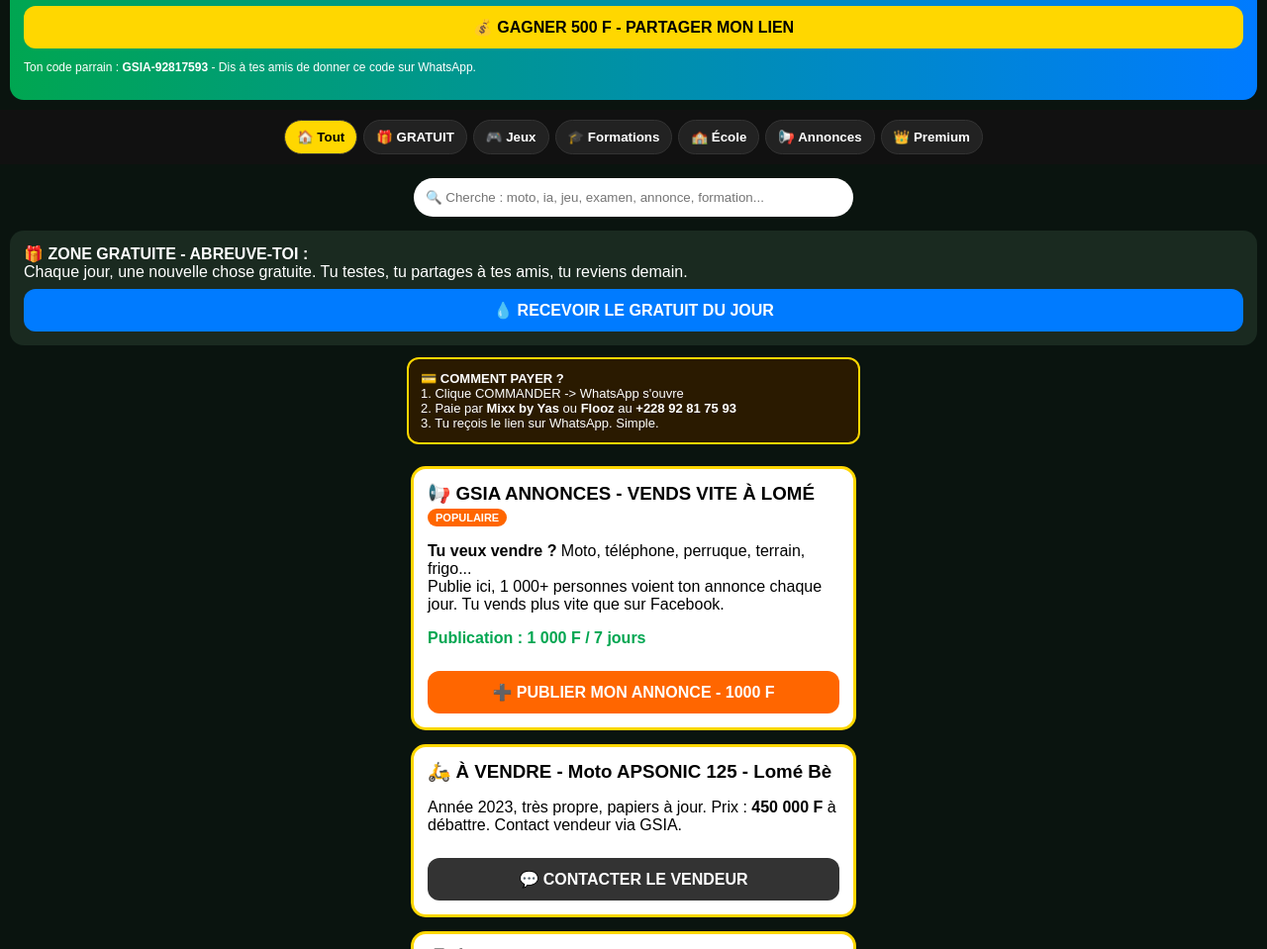
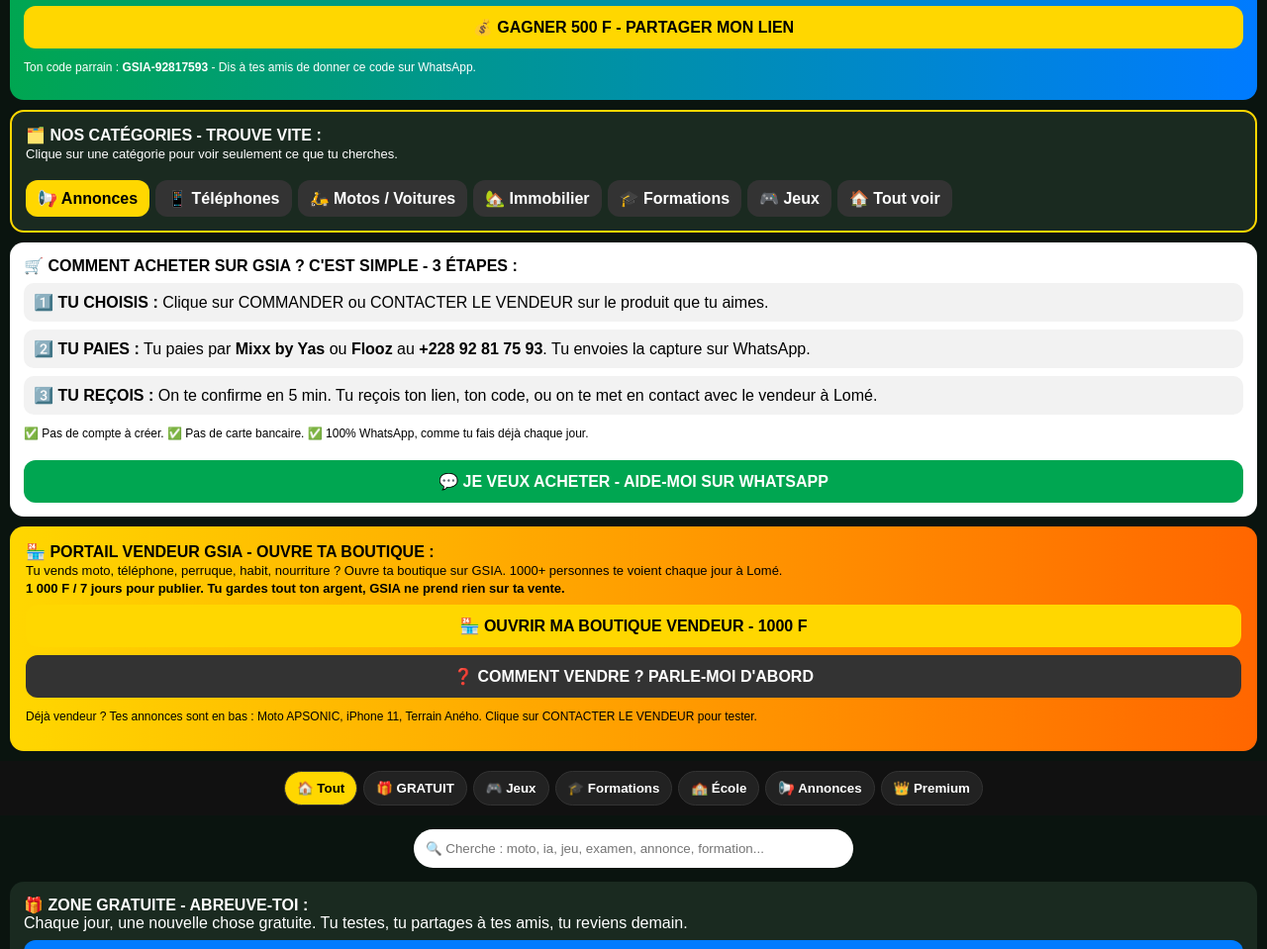
Before and after one commit to gsiastudio2026-arch/Gsia-marketplace, a plain HTML site: page index.html in a window 1280 px wide. Shown: the part 605-1564 px from the top of the page at 99% size. Drawn offline with Linux system fonts and the light colour scheme.

Commit message:
Update index.html

```diff
--- a/index.html
+++ b/index.html
@@ -33,6 +33,10 @@ button.buy{width:100%;padding:12px;border:none;border-radius:12px;font-weight:bo
 .annonceCard h3{color:#000;margin:0}
 .pubBox{background:linear-gradient(90deg,#ff0080,#ff6600);border-radius:14px;padding:14px;margin:10px;text-align:left}
 .parrainBox{background:linear-gradient(90deg,#00a651,#007bff);border-radius:14px;padding:14px;margin:10px;text-align:left}
+.catBox{background:#1a2a20;border:2px solid #FFD700;border-radius:14px;padding:14px;margin:10px;text-align:left}
+.vendeurBox{background:linear-gradient(90deg,#FFD700,#ff6600);color:#000;border-radius:14px;padding:16px;margin:10px;text-align:left}
+.acheterBox{background:#fff;color:#000;border-radius:14px;padding:14px;margin:10px;text-align:left}
+.step{background:#f2f2f2;border-radius:10px;padding:10px;margin:8px 0;text-align:left}
 </style>
 </head>
 <body>
@@ -66,6 +70,40 @@ Comme dans la vidéo CEPD-BLANC, la voix t'explique tout en 60 secondes.<br>
 <p id="parrainTxt" style="font-size:12px">Ton code parrain : <b>GSIA-92817593</b> - Dis à tes amis de donner ce code sur WhatsApp.</p>
 </div>
 
+<!-- B - NOUVELLES CATEGORIES -->
+<div class="catBox">
+<b>🗂️ NOS CATÉGORIES - TROUVE VITE :</b><br>
+<span style="font-size:13px">Clique sur une catégorie pour voir seulement ce que tu cherches.</span><br>
+<div style="display:flex;flex-wrap:wrap;gap:6px;margin-top:10px">
+<button class="buy gold" style="width:auto;padding:9px 12px" onclick="filtreCat('annonce',document.querySelector('nav button'))">📢 Annonces</button>
+<button class="buy grey" style="width:auto;padding:9px 12px" onclick="filtreCat('telephone',document.querySelector('nav button'))">📱 Téléphones</button>
+<button class="buy grey" style="width:auto;padding:9px 12px" onclick="filtreCat('moto',document.querySelector('nav button'))">🛵 Motos / Voitures</button>
+<button class="buy grey" style="width:auto;padding:9px 12px" onclick="filtreCat('terrain',document.querySelector('nav button'))">🏡 Immobilier</button>
+<button class="buy grey" style="width:auto;padding:9px 12px" onclick="filtreCat('formation',document.querySelector('nav button'))">🎓 Formations</button>
+<button class="buy grey" style="width:auto;padding:9px 12px" onclick="filtreCat('jeu',document.querySelector('nav button'))">🎮 Jeux</button>
+<button class="buy grey" style="width:auto;padding:9px 12px" onclick="filtreCat('tout',document.querySelector('nav button'))">🏠 Tout voir</button>
+</div>
+</div>
+
+<!-- C - COMMENT ACHETER -->
+<div class="acheterBox">
+<b>🛒 COMMENT ACHETER SUR GSIA ? C'EST SIMPLE - 3 ÉTAPES :</b>
+<div class="step"><b>1️⃣ TU CHOISIS :</b> Clique sur COMMANDER ou CONTACTER LE VENDEUR sur le produit que tu aimes.</div>
+<div class="step"><b>2️⃣ TU PAIES :</b> Tu paies par <b>Mixx by Yas</b> ou <b>Flooz</b> au <b>+228 92 81 75 93</b>. Tu envoies la capture sur WhatsApp.</div>
+<div class="step"><b>3️⃣ TU REÇOIS :</b> On te confirme en 5 min. Tu reçois ton lien, ton code, ou on te met en contact avec le vendeur à Lomé.</div>
+<p style="font-size:12px">✅ Pas de compte à créer. ✅ Pas de carte bancaire. ✅ 100% WhatsApp, comme tu fais déjà chaque jour.</p>
+<button class="buy green" onclick="commander('COMMENT ACHETER - Je veux acheter, aide-moi')">💬 JE VEUX ACHETER - AIDE-MOI SUR WHATSAPP</button>
+</div>
+
+<!-- A - PORTAIL VENDEUR -->
+<div class="vendeurBox">
+<b>🏪 PORTAIL VENDEUR GSIA - OUVRE TA BOUTIQUE :</b><br>
+<span style="font-size:13px;color:#000">Tu vends moto, téléphone, perruque, habit, nourriture ? Ouvre ta boutique sur GSIA. 1000+ personnes te voient chaque jour à Lomé.<br><b>1 000 F / 7 jours pour publier. Tu gardes tout ton argent, GSIA ne prend rien sur ta vente.</b></span><br>
+<button class="buy gold" onclick="commander('PORTAIL VENDEUR - Je veux ouvrir ma boutique vendeur sur GSIA. Mon nom :  / Mon produit :  / Mon quartier à Lomé : ')">🏪 OUVRIR MA BOUTIQUE VENDEUR - 1000 F</button>
+<button class="buy grey" onclick="commander('PORTAIL VENDEUR - Je veux savoir comment vendre sur GSIA avant de payer')">❓ COMMENT VENDRE ? PARLE-MOI D'ABORD</button>
+<p style="font-size:12px;color:#000">Déjà vendeur ? Tes annonces sont en bas : Moto APSONIC, iPhone 11, Terrain Aného. Clique sur CONTACTER LE VENDEUR pour tester.</p>
+</div>
+
 <nav>
 <button class="active" onclick="filtreCat('tout',this)">🏠 Tout</button>
 <button onclick="filtreCat('gratuit',this)">🎁 GRATUIT</button>
@@ -93,7 +131,6 @@ Chaque jour, une nouvelle chose gratuite. Tu testes, tu partages à tes amis, tu
 
 <div class="grid" id="grid">
 
-<!-- ANNONCES - 1000F -->
 <div class="annonceCard" data-cat="annonce" data-nom="annonce moto vendre">
 <h3>📢 GSIA ANNONCES - VENDS VITE À LOMÉ <span class="hotTag">POPULAIRE</span></h3>
 <p><b>Tu veux vendre ?</b> Moto, téléphone, perruque, terrain, frigo...<br>Publie ici, 1 000+ personnes voient ton annonce chaque jour. Tu vends plus vite que sur Facebook.</p>
@@ -101,25 +138,24 @@ Chaque jour, une nouvelle chose gratuite. Tu testes, tu partages à tes amis, tu
 <button class="buy orange" onclick="commander('ANNONCE - Je veux publier mon annonce à 1000F / 7 jours. Mon produit : ')">➕ PUBLIER MON ANNONCE - 1000 F</button>
 </div>
 
-<div class="annonceCard" data-cat="annonce" data-nom="moto apsonic vendre lomé">
+<div class="annonceCard" data-cat="annonce moto" data-nom="moto apsonic vendre lomé">
 <h3>🛵 À VENDRE - Moto APSONIC 125 - Lomé Bè</h3>
 <p>Année 2023, très propre, papiers à jour. Prix : <b>450 000 F</b> à débattre. Contact vendeur via GSIA.</p>
 <button class="buy grey" onclick="commander('Je veux la Moto APSONIC 125 à 450 000F - Annonce GSIA')">💬 CONTACTER LE VENDEUR</button>
 </div>
 
-<div class="annonceCard" data-cat="annonce" data-nom="iphone samsung téléphone vendre">
+<div class="annonceCard" data-cat="annonce telephone" data-nom="iphone samsung téléphone vendre">
 <h3>📱 À VENDRE - iPhone 11 - 128Go - Agoè</h3>
 <p>Batterie 89%, jamais réparé, avec chargeur. Prix : <b>95 000 F</b>. Premier venu, premier servi.</p>
 <button class="buy grey" onclick="commander('Je veux le iPhone 11 à 95 000F - Annonce GSIA')">💬 CONTACTER LE VENDEUR</button>
 </div>
 
-<div class="annonceCard" data-cat="annonce" data-nom="terrain vendre aného">
+<div class="annonceCard" data-cat="annonce terrain" data-nom="terrain vendre aného">
 <h3>🏡 À VENDRE - Terrain 300m2 - Aného</h3>
 <p>Terrain titré, à 5 min de la route. Prix : <b>1 500 000 F</b>. Dossier complet disponible.</p>
 <button class="buy grey" onclick="commander('Je veux le Terrain 300m2 à Aného à 1 500 000F - Annonce GSIA')">💬 CONTACTER LE VENDEUR</button>
 </div>
 
-<!-- ANCIENS PRODUITS - ON GARDE TOUT -->
 <div class="card" data-cat="ecole" data-nom="exam blanc cepd ecole">
 <h3>🏫 GSIA EXAM-BLANC <span class="newTag">NOUVEAU</span></h3>
 <p><b>Vos examens blancs, sans casse-tête.</b><br>Inscrivez vos élèves, créez vos salles, répartissez automatiquement, saisissez les notes, les totaux et moyennes sont calculés automatiquement. Imprimez les relevés, les classements et les listes des admis. Même sans internet pendant 7 jours.<br>⭐ Pour les écoles du Togo</p>
@@ -187,7 +223,7 @@ const WHATSAPP="22892817593";
 function commander(p){ let m=encodeURIComponent("Bonjour GSIA STUDIO 🇹🇬, je veux : "+p+". Comment je paie par Mixx / Flooz ?"); window.open("https://wa.me/"+WHATSAPP+"?text="+m,"_blank"); }
 function demo(l){ window.open(l,"_blank"); }
 function filtrer(){ let v=document.getElementById('search').value.toLowerCase(); document.querySelectorAll('.card, .annonceCard').forEach(c=>{ c.style.display=c.innerText.toLowerCase().includes(v)?'block':'none'; }); }
-function filtreCat(cat,btn){ document.querySelectorAll('nav button').forEach(b=>b.classList.remove('active')); btn.classList.add('active'); document.querySelectorAll('.card, .annonceCard').forEach(c=>{ c.style.display=(cat=='tout'||c.getAttribute('data-cat').includes(cat))?'block':'none'; }); }
+function filtreCat(cat,btn){ document.querySelectorAll('nav button').forEach(b=>b.classList.remove('active')); if(btn) btn.classList.add('active'); document.querySelectorAll('.card, .annonceCard').forEach(c=>{ c.style.display=(cat=='tout'||c.getAttribute('data-cat').includes(cat))?'block':'none'; }); }
 let v=1282; setInterval(()=>{ v+=Math.floor(Math.random()*3); document.getElementById('visiteurs').innerText=v.toLocaleString(); },4000);
 function parler(){
   speechSynthesis.cancel();
@@ -205,8 +241,8 @@ function parlerExam(){
 }
 function stopVoix(){ speechSynthesis.cancel(); document.getElementById('voixTxt').innerText="Voix arrêtée. Appuie sur ÉCOUTER pour recommencer."; }
 function parrainer(){
-  let lien="https://gsiastudio2026-arch.github.io/gsia-marketplace/ - Code: GSIA-92817593 - Gagne 500F";
-  let m=encodeURIComponent("Salut ! Viens t'abreuver sur GSIA MARKETPLACE 🛒 Jeux gratuits, IA, Annonces, Exam Blanc. Si tu achètes, donne mon code GSIA-92817593 et je gagne 500F, toi aussi tu as une surprise. Lien : https://gsiastudio2026-arch.github.io/gsia-marketplace/");
+  let lien="https://gsiastudio2026-arch.github.io/Gsia-marketplace/ - Code: GSIA-92817593 - Gagne 500F";
+  let m=encodeURIComponent("Salut ! Viens t'abreuver sur GSIA MARKETPLACE 🛒 Jeux gratuits, IA, Annonces, Exam Blanc. Si tu achètes, donne mon code GSIA-92817593 et je gagne 500F, toi aussi tu as une surprise. Lien : https://gsiastudio2026-arch.github.io/Gsia-marketplace/");
   window.open("https://wa.me/?text="+m,"_blank");
 }
 </script>
```
